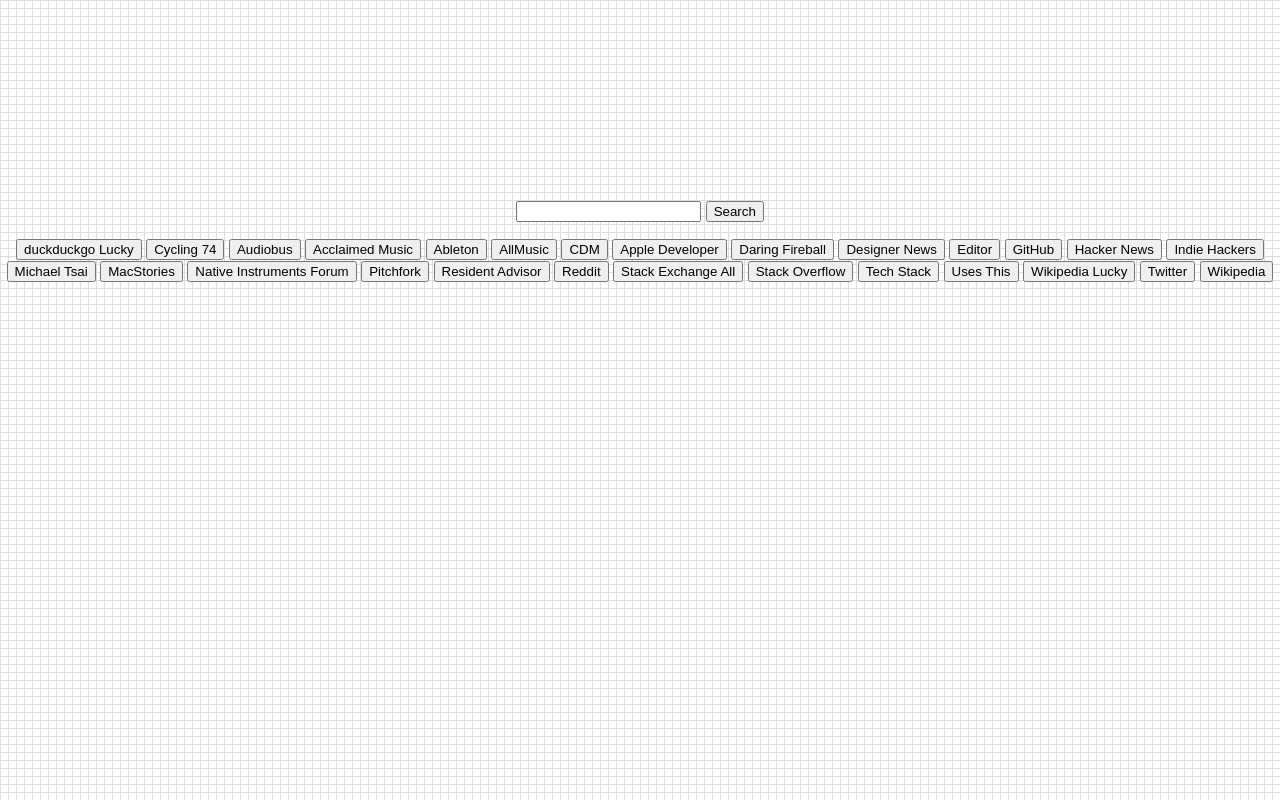
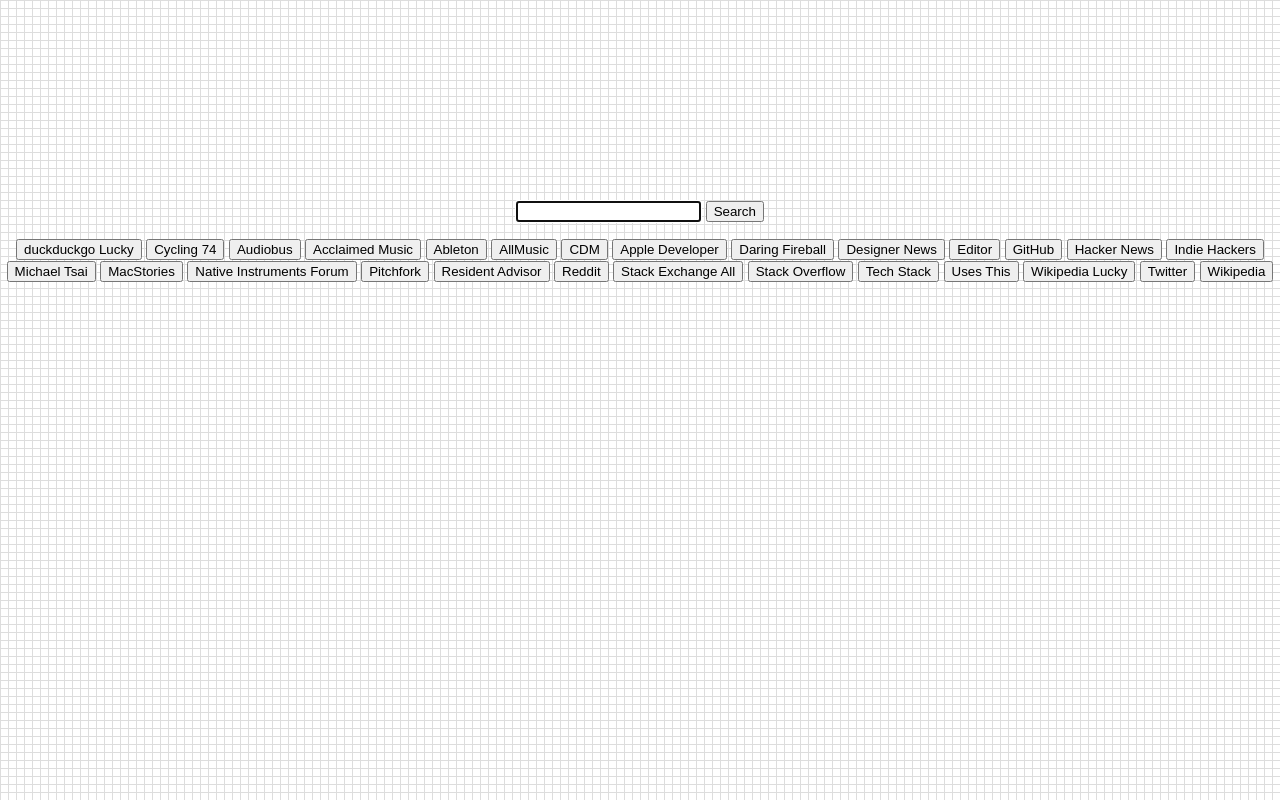
Before and after one commit to robenkleene/roben-kleene-search, a React (Create React App) app: page / in a window 1280 px wide. Built offline with nearby package versions, Linux system fonts and the light colour scheme.

Commit message:
Make search autofocus

```diff
--- a/src/components/Search/Search.js
+++ b/src/components/Search/Search.js
@@ -2,7 +2,7 @@
 
 const Search = () => (
   <div id="search">
-    <input type="text" />{" "}
+    <input type="text" autofocus="autofocus" />{" "}
     <button>Search</button>
   </div>
 );
```
